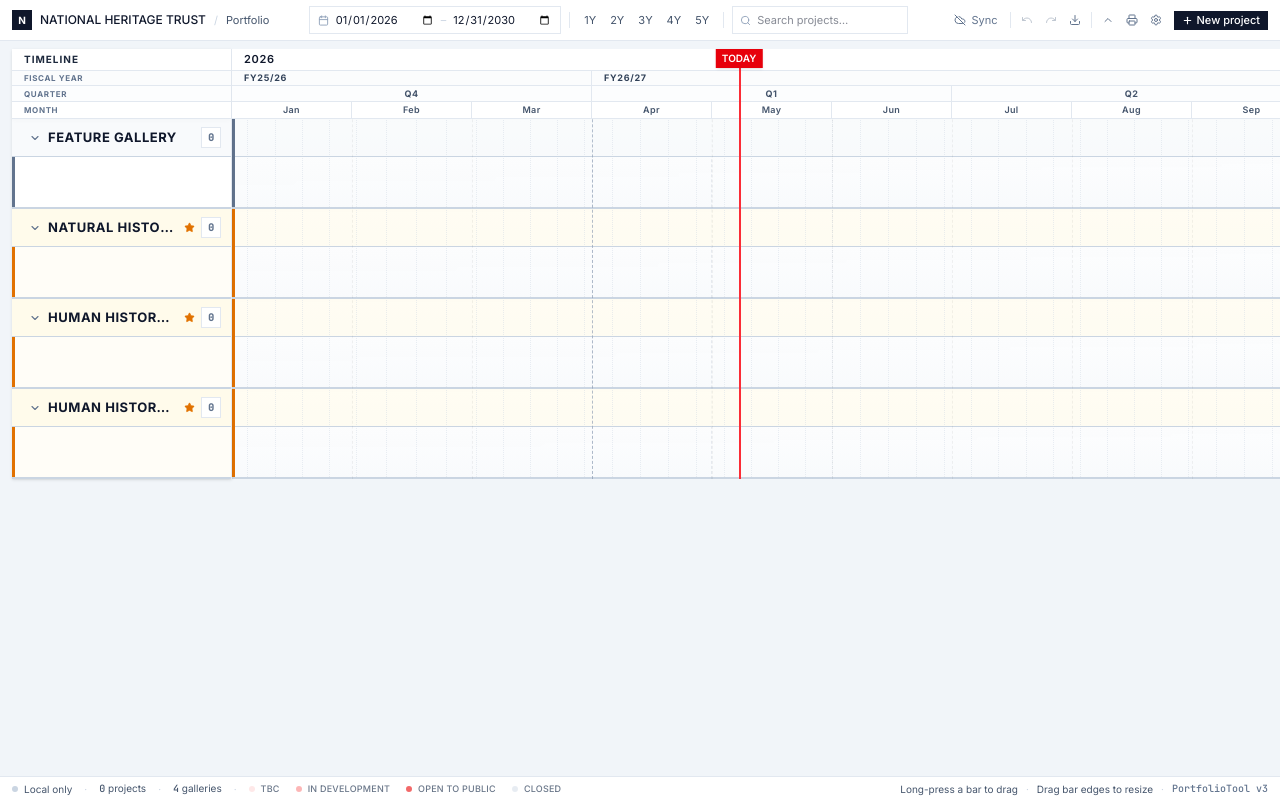
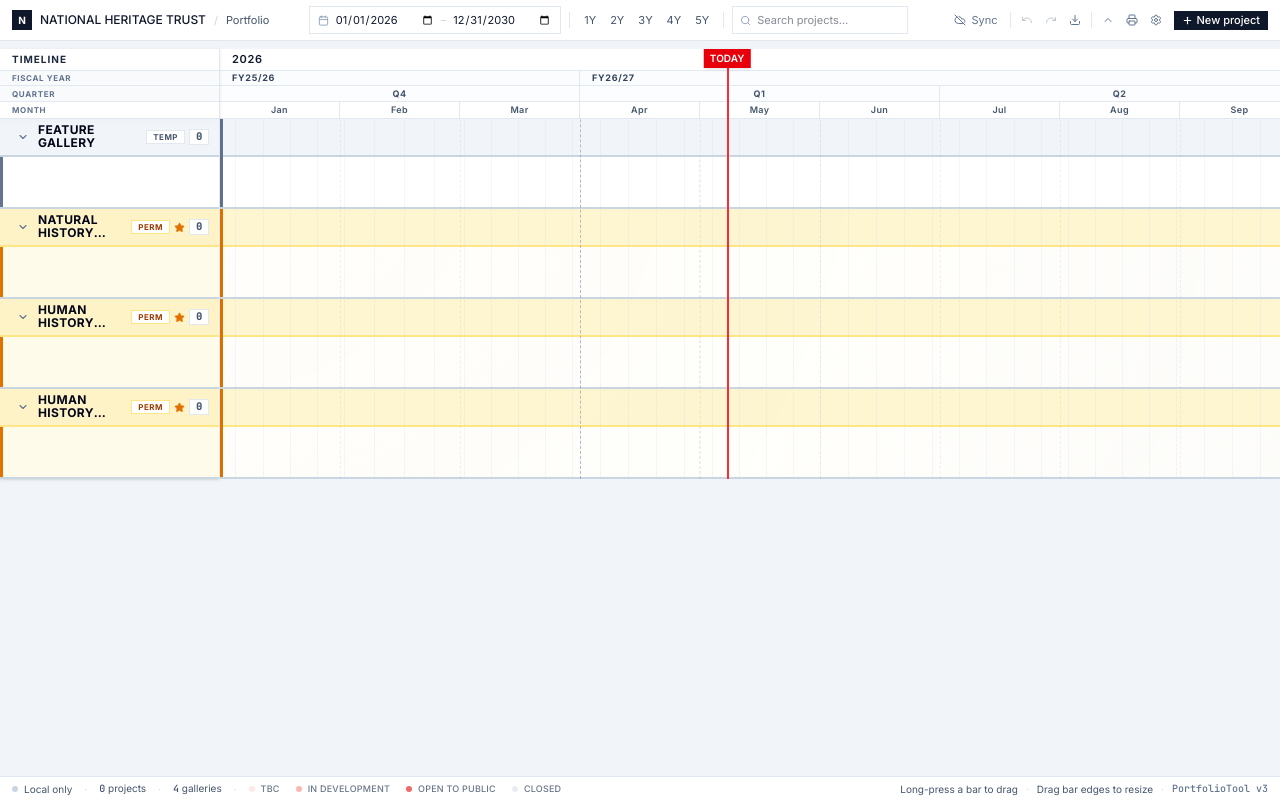
Before and after one commit to sbaraki/PortfolioTool, a React (Vite) app: page / in a window 1280 px wide. Built offline with nearby package versions, Linux system fonts and the light colour scheme.

Commit message:
Improve timeline sidebar readability

```diff
--- a/src/App.tsx
+++ b/src/App.tsx
@@ -1324,30 +1324,30 @@ export default function MasterScheduler() {
                 )}
               </div>
               <div
-                className="flex-1 overflow-auto timeline-root custom-scrollbar no-print-bg px-3 pb-3 print:overflow-visible relative"
+                className="flex-1 overflow-auto timeline-root custom-scrollbar no-print-bg pr-3 pb-3 print:overflow-visible relative"
                 ref={timelineRef}
               >
-                <div className="flex min-w-max h-max print:flex relative pt-2">
+                <div className="flex min-w-max h-max print:flex relative pt-2 pl-3">
                   <aside
                     data-print-sidebar
-                    className="sticky left-0 bg-white flex flex-col shrink-0 z-40 border-r border-slate-200 shadow-sm"
+                    className="sticky left-0 bg-white flex flex-col shrink-0 z-[120] border-r border-slate-200 shadow-sm isolate overflow-hidden -ml-3"
                     style={{ width: `${SIDEBAR_WIDTH}px` }}
                   >
                     <div style={{ height: `${HEADER_HEIGHT}px` }} className="sticky top-0 z-[110] shrink-0 bg-white border-b border-slate-200 flex flex-col print:bg-white shadow-[0_2px_4px_rgba(0,0,0,0.02)]">
                       <div className="flex h-[22px] border-b border-slate-200 bg-white px-3 items-center">
                         <span className="text-[10px] font-bold text-slate-800 uppercase tracking-[0.1em]">Timeline</span>
                       </div>
-                      <div className="flex h-[16px] border-b border-slate-200 bg-slate-50/60 px-3 items-center">
+                      <div className="flex h-[16px] border-b border-slate-200 bg-slate-50 px-3 items-center">
                         <span className="text-[8px] font-bold text-slate-500 uppercase tracking-[0.08em]">Fiscal Year</span>
                       </div>
-                      <div className="flex h-[16px] border-b border-slate-200 bg-slate-50/40 px-3 items-center">
+                      <div className="flex h-[16px] border-b border-slate-200 bg-slate-50 px-3 items-center">
                         <span className="text-[8px] font-bold text-slate-500 uppercase tracking-[0.08em]">Quarter</span>
                       </div>
                       <div className="flex h-[16px] bg-white px-3 items-center">
                         <span className="text-[8px] font-bold text-slate-500 uppercase tracking-[0.08em]">Month</span>
                       </div>
                     </div>
-                    <div className="flex flex-col flex-1" ref={sidebarListRef}>
+                    <div className="flex flex-col flex-1 bg-white relative z-10" ref={sidebarListRef}>
                   {portfolioGalleries.map((gallery) => {
                     const laneHeight = galleryLaneHeights[gallery.name] || BASE_LANE_HEIGHT;
                     const galleryProjects = filteredExhibitions.filter(ex => ex.gallery === gallery.name);
@@ -1362,7 +1362,7 @@ export default function MasterScheduler() {
 	                        <div
 	                          key={gallery.id}
 	                          style={{ height: `${laneHeight}px` }}
-                          className={`relative border-b-2 border-slate-300 overflow-hidden flex items-center pl-4 pr-2.5 gap-1.5 ${isPermanent ? 'bg-amber-50/70' : 'bg-slate-50'} print:bg-white`}
+	                          className={`relative border-b-2 border-slate-300 overflow-hidden flex items-center pl-4 pr-2.5 gap-1.5 ${isPermanent ? 'bg-amber-50' : 'bg-slate-50'} print:bg-white`}
                         >
                           <div className={`absolute left-0 top-0 bottom-0 w-[3px] ${isPermanent ? 'bg-amber-600' : 'bg-slate-500'}`} />
                           <button
@@ -1373,7 +1373,7 @@ export default function MasterScheduler() {
                           >
                             <ChevronRight size={12} strokeWidth={2.25} />
                           </button>
-                          <span className="font-bold text-[13px] text-slate-900 truncate flex-1 uppercase tracking-[0.04em]" title={gallery.name}>{gallery.name}</span>
+	                          <span className="font-bold text-[12px] text-slate-900 truncate flex-1 uppercase tracking-[0.03em] leading-tight" title={gallery.name}>{gallery.name}</span>
                           {isPermanent && (
                             <Star size={11} className="shrink-0 text-amber-600 fill-amber-600" strokeWidth={1.5} aria-label="Permanent gallery" />
                           )}
@@ -1382,11 +1382,11 @@ export default function MasterScheduler() {
                       );
                     }
                     return (
-                      <div key={gallery.id} style={{ height: `${laneHeight}px` }} className={`relative border-b-2 border-slate-300 overflow-hidden ${isPermanent ? 'bg-amber-50/40' : 'bg-white'}`}>
+	                      <div key={gallery.id} style={{ height: `${laneHeight}px` }} className={`relative border-b-2 border-slate-300 overflow-hidden ${isPermanent ? 'bg-amber-50' : 'bg-white'}`}>
 	                        <div className={`absolute left-0 top-0 bottom-0 w-[3px] z-10 ${isPermanent ? 'bg-amber-600' : 'bg-slate-500'}`} />
 	                        <div
 	                          style={{ height: `${headerHeight}px` }}
-                          className={`absolute top-0 left-0 w-full border-b border-slate-300 flex items-center gap-1.5 pl-4 pr-2.5 z-20 ${isPermanent ? 'bg-amber-50' : 'bg-slate-50'} print:bg-white`}
+	                          className={`absolute top-0 left-0 w-full border-b-2 flex items-center gap-2 pl-4 pr-2.5 z-20 ${isPermanent ? 'bg-amber-100 border-amber-200' : 'bg-slate-100 border-slate-300'} print:bg-white print:border-slate-300`}
 	                          title={isPermanent ? 'Permanent gallery' : 'Temporary exhibition space'}
 	                        >
                           <button
@@ -1397,11 +1397,16 @@ export default function MasterScheduler() {
                           >
                             <ChevronDown size={12} strokeWidth={2.25} />
                           </button>
-                          <span className="font-bold text-[13px] text-slate-900 truncate flex-1 uppercase tracking-[0.04em]" title={gallery.name}>{gallery.name}</span>
+	                          <span className="font-bold text-[12px] text-slate-950 flex-1 uppercase tracking-[0.03em] leading-[1.05] whitespace-normal break-words overflow-hidden [display:-webkit-box] [-webkit-line-clamp:2] [-webkit-box-orient:vertical]" title={gallery.name}>{gallery.name}</span>
+	                          <div className="shrink-0 flex items-center gap-1">
+	                            <span className={`text-[8px] font-bold uppercase tracking-[0.06em] px-1.5 py-0.5 border leading-none ${isPermanent ? 'bg-white text-amber-800 border-amber-200' : 'bg-white text-slate-600 border-slate-200'}`}>
+	                              {isPermanent ? 'Perm' : 'Temp'}
+	                            </span>
 	                            {isPermanent && (
 	                              <Star size={11} className="shrink-0 text-amber-600 fill-amber-600" strokeWidth={1.5} aria-label="Permanent gallery" />
 	                            )}
-                          <span className="shrink-0 text-[10px] font-mono font-semibold text-slate-500 px-1.5 py-0.5 bg-white border border-slate-200">{galleryProjects.length}</span>
+	                            <span className="shrink-0 text-[10px] font-mono font-semibold text-slate-600 px-1.5 py-0.5 bg-white border border-slate-200 leading-none">{galleryProjects.length}</span>
+	                          </div>
 	                        </div>
                         {galleryProjects.map(ex => {
                           const trackIndex = galleryLayouts[gallery.name]!.tracks[ex.id];
@@ -1419,38 +1424,44 @@ export default function MasterScheduler() {
                           // lane padding + track top. Without mhFor() the sidebar title
                           // floats above the timeline bar by ~28-48px.
                           const topPos = mhFor(gallery.name) + LANE_TOP_PADDING + lastTrackTop;
-                          // Anchor the title text to the bar's exact vertical band so its
-                          // visual centre matches the timeline bar's centre regardless of
-                          // whether the ID line is present (a flex-justify-center stack
-                          // would shift the title up when the ID is rendered).
-                          const titleBandTop = topPos + (currentTrackHeight - (isPrintMode && printSettings.showDescription ? 32 : STANDARD_BAR_HEIGHT)) / 2;
+	                          const s = getStatusStyles(ex.status);
+	                          const shortStatus = ex.status === 'Open to Public' ? 'OPEN' :
+	                            ex.status === 'In Development' ? 'DEV' :
+	                            ex.status === 'TBC' ? 'TBC' : 'CLOSE';
 	                          return (
 	                            <div
 	                              key={`title-${ex.id}`}
-                              className="absolute flex items-center gap-1.5 overflow-hidden"
+	                              className="absolute flex items-center overflow-hidden"
 	                              style={{
-                                top: titleBandTop,
-                                height: isPrintMode && printSettings.showDescription ? '32px' : `${STANDARD_BAR_HEIGHT}px`,
+	                                top: topPos,
+	                                height: `${currentTrackHeight}px`,
 	                                left: '12px',
 	                                right: '10px'
 	                              }}
 	                            >
-                              <div className="flex flex-col min-w-0">
-                                <div className="flex items-center gap-1.5 min-w-0">
-                                  <span className="text-[12px] font-medium text-slate-900 truncate leading-tight" title={ex.title}>{ex.title}</span>
-                                  {(() => {
-                                    const s = getStatusStyles(ex.status);
-                                    return (
+	                              <div className="flex flex-col justify-center min-w-0 w-full gap-[2px]">
 	                                <span
-                                        className="shrink-0 text-[7px] font-bold px-1 py-0.5 rounded-[2px] uppercase tracking-tighter border font-mono leading-none"
+	                                  className="text-[11px] font-semibold text-slate-950 leading-[12px] overflow-hidden break-words [display:-webkit-box] [-webkit-box-orient:vertical]"
+	                                  style={{ WebkitLineClamp: isPrintMode ? 3 : 2 }}
+	                                  title={ex.title}
+	                                >
+	                                  {ex.title}
+	                                </span>
+	                                <div className="flex items-center gap-1.5 min-w-0 text-[8px] leading-none">
+	                                  <span
+	                                    className="shrink-0 font-bold px-1 py-0.5 rounded-[2px] uppercase tracking-tighter border font-mono"
 	                                    style={{ backgroundColor: s.bg, color: s.text, borderColor: s.border }}
 	                                  >
-                                        {ex.status === 'Open to Public' ? 'OPEN' :
-                                         ex.status === 'In Development' ? 'DEV' :
-                                         ex.status === 'TBC' ? 'TBC' : 'CLOSE'}
+	                                    {shortStatus}
 	                                  </span>
-                                    );
-                                  })()}
+	                                  {ex.exhibitionId && (
+	                                    <span
+	                                      className="min-w-0 truncate font-mono text-slate-500"
+	                                      title={ex.exhibitionId}
+	                                    >
+	                                      {ex.exhibitionId}
+	                                    </span>
+	                                  )}
 	                                </div>
 	                                {isPrintMode && printSettings.showDescription && ex.description && (
 	                                  <span className="text-[9px] text-slate-600 italic truncate leading-tight mt-0.5" title={ex.description}>
@@ -1458,14 +1469,6 @@ export default function MasterScheduler() {
 	                                  </span>
 	                                )}
 	                              </div>
-                              {ex.exhibitionId && (
-                                <span
-                                  className="shrink-0 text-[9px] font-mono text-slate-500 leading-none whitespace-nowrap"
-                                  title={ex.exhibitionId}
-                                >
-                                  {ex.exhibitionId}
-                                </span>
-                              )}
 	                            </div>
 	                          );
 	                        })}
@@ -1474,7 +1477,7 @@ export default function MasterScheduler() {
                           if (trackIndex === undefined || trackIndex === 0) return null;
                           const trackTop = galleryTrackLayouts[gallery.name]?.trackTops[trackIndex] ?? trackIndex * currentTrackHeight;
                           return (
-                            <div key={`side-div-${ex.id}`} className="absolute w-full border-t border-slate-200 left-0" style={{ top: mhFor(gallery.name) + LANE_TOP_PADDING + trackTop }} />
+	                            <div key={`side-div-${ex.id}`} className="absolute w-full border-t border-slate-100 left-0" style={{ top: mhFor(gallery.name) + LANE_TOP_PADDING + trackTop }} />
                           );
                         })}
                       </div>
@@ -1844,10 +1847,14 @@ export default function MasterScheduler() {
                          }
 
                          return (
-	                           <div key={gallery.id} style={{ height: `${laneHeight}px` }} className="border-b-2 border-slate-300 gallery-lane-bg relative overflow-hidden print:overflow-visible shadow-[inset_0_2px_4px_rgba(0,0,0,0.01)] bg-[linear-gradient(180deg,rgba(255,255,255,1)_0%,rgba(248,250,252,0.95)_100%)] print:bg-none print:bg-white">
+		                           <div key={gallery.id} style={{ height: `${laneHeight}px` }} className="border-b-2 border-slate-300 gallery-lane-bg relative overflow-hidden print:overflow-visible shadow-[inset_0_2px_4px_rgba(0,0,0,0.01)] bg-white print:bg-white">
 	                             <div className={`absolute left-0 top-0 bottom-0 w-[3px] z-30 pointer-events-none ${isPermanent ? 'bg-amber-600' : 'bg-slate-500'}`} />
 	                             <div
-	                               className={`absolute top-0 left-0 right-0 border-b border-slate-300 pointer-events-none ${isPermanent ? 'bg-amber-50/60' : 'bg-slate-50/80'} print:bg-white`}
+	                               className={`${isPermanent ? 'bg-amber-50/20' : 'bg-white'} absolute left-0 right-0 bottom-0 pointer-events-none`}
+	                               style={{ top: `${headerStripHeight}px`, zIndex: 0 }}
+	                             />
+	                             <div
+	                               className={`absolute top-0 left-0 right-0 border-b-2 pointer-events-none ${isPermanent ? 'bg-amber-100/80 border-amber-200' : 'bg-slate-100/95 border-slate-300'} print:bg-white print:border-slate-300`}
 	                               style={{ height: `${headerStripHeight}px`, zIndex: 5 }}
 	                             />
                               {(() => {
@@ -1936,7 +1943,7 @@ export default function MasterScheduler() {
                                 if (trackIndex === undefined || trackIndex === 0) return null;
                                 const trackTop = galleryTrackLayouts[g]?.trackTops[trackIndex] ?? trackIndex * currentTrackHeight;
                                 return (
-                                  <div key={`line-${ex.id}`} className="absolute w-full border-t-[1.5px] border-slate-300 z-10 pointer-events-none" style={{ top: mhFor(g) + LANE_TOP_PADDING + trackTop }} />
+	                                  <div key={`line-${ex.id}`} className="absolute w-full border-t border-slate-200 z-10 pointer-events-none" style={{ top: mhFor(g) + LANE_TOP_PADDING + trackTop }} />
                                 );
                               })}
 
```
Lines whose indentation alone changed are shown as unchanged.
